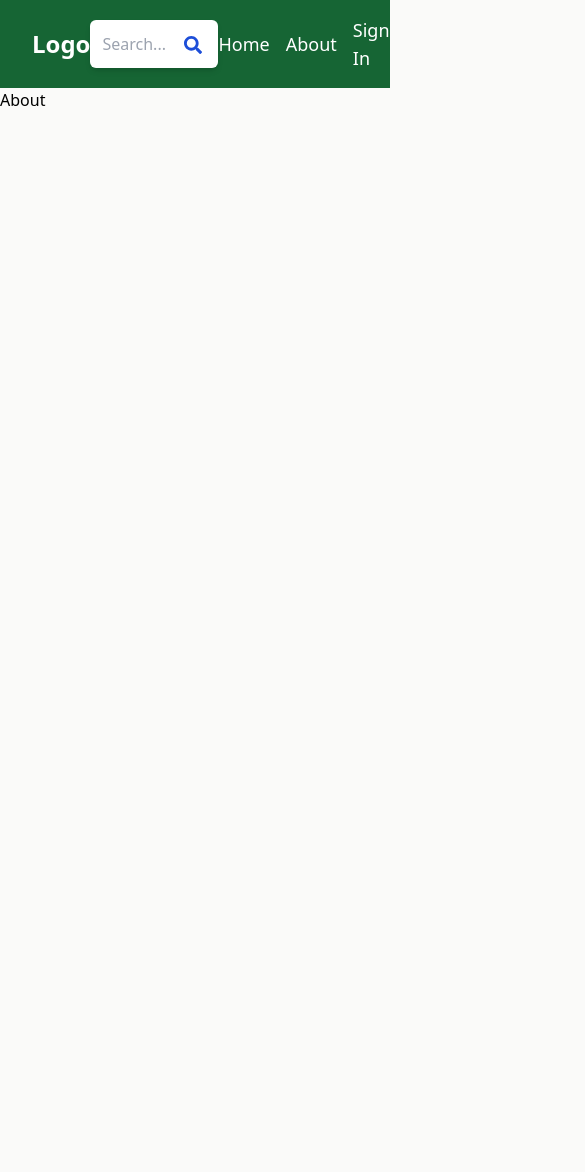
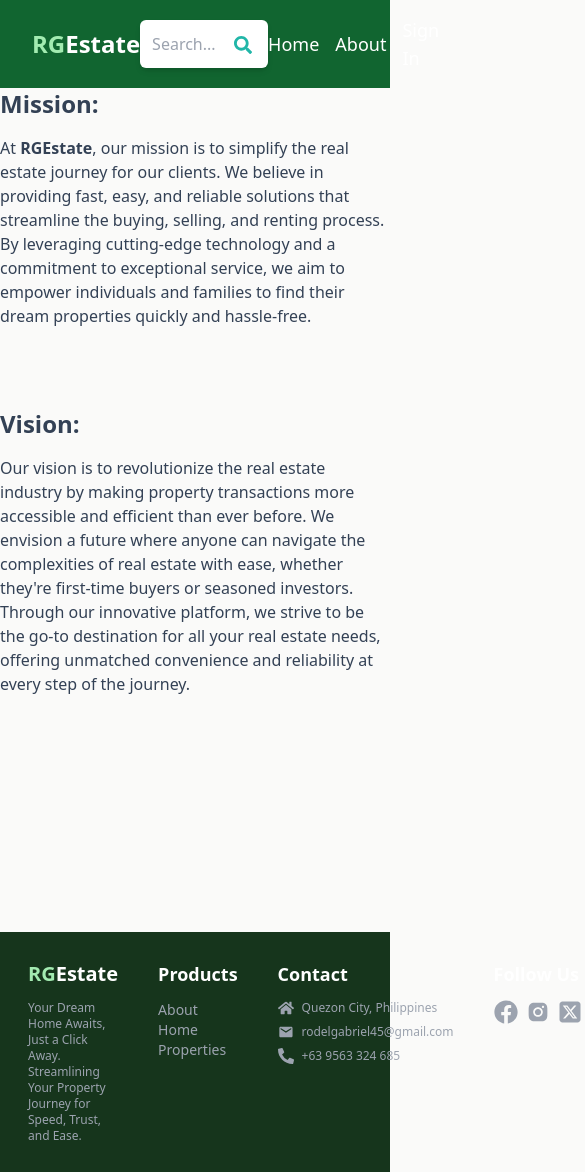
Before and after one commit to rodelgabriel45/project-rg-estate, a React (Vite) app in the folder client/: page /about in a window 390 px wide. Shown: the top 1172 px of the page, 585 px wide, since content can reach past the window. Before the commit the page ends 844 px from the top, so only its background shows below. Built offline with nearby package versions, Linux system fonts and the light colour scheme; no server answers.

Commit message:
complete home page and add footer

```diff
--- /dev/null
+++ b/client/src/components/Footer.jsx
@@ -0,0 +1,65 @@
+import { Link } from "react-router-dom";
+
+import { FaHome } from "react-icons/fa";
+import { MdEmail } from "react-icons/md";
+import { FaPhoneAlt } from "react-icons/fa";
+import { FaFacebook } from "react-icons/fa";
+import { AiFillInstagram } from "react-icons/ai";
+import { FaSquareXTwitter } from "react-icons/fa6";
+import { SiGmail } from "react-icons/si";
+
+export default function Footer() {
+  return (
+    <div className="bg-[#16351c] flex md:justify-between w-full gap-10 p-7 lg:px-24 bottom-0 text-white">
+      <div className="max-w-32 md:max-w-64 flex flex-col gap-3">
+        <h2 className="font-bold text-xl md:text-3xl">
+          <span className="text-[#A3EBB1]">RG</span>Estate
+        </h2>
+        <p className="text-xs md:text-lg text-gray-400">
+          Your Dream Home Awaits, Just a Click Away. Streamlining Your Property
+          Journey for Speed, Trust, and Ease.
+        </p>
+      </div>
+      <div className="max-w-32 flex flex-col gap-3">
+        <h2 className="font-bold text-lg md:text-2xl">Products</h2>
+        <ul className="text-gray-400">
+          <li className="text-sm md:text-xl hover:text-[#A3EBB1]">
+            <Link to={"/about"}>About</Link>
+          </li>
+          <li className="text-sm md:text-xl hover:text-[#A3EBB1]">
+            <Link to={"/home"}>Home</Link>
+          </li>
+          <li className="text-sm md:text-xl hover:text-[#A3EBB1]">
+            <Link to={"/search"}>Properties</Link>
+          </li>
+        </ul>
+      </div>
+      <div className="max-w-44 md:max-w-72 flex flex-col gap-3">
+        <h2 className="font-bold text-lg md:text-2xl">Contact</h2>
+        <ul className="flex flex-col gap-2 text-gray-400">
+          <li className="flex items-center gap-2">
+            <FaHome className="md:text-xl" />
+            <p className="text-xs md:text-xl">Quezon City, Philippines</p>
+          </li>
+          <li className="flex items-center gap-2">
+            <MdEmail className="md:text-xl" />
+            <p className="text-xs md:text-xl">rodelgabriel45@gmail.com</p>
+          </li>
+          <li className="flex items-center gap-2">
+            <FaPhoneAlt className="md:text-xl" />
+            <p className="text-xs md:text-xl">+63 9563 324 685</p>
+          </li>
+        </ul>
+      </div>
+      <div className="max-w-44 md:max-w-72 flex flex-col gap-3">
+        <h2 className="font-bold text-lg md:text-2xl">Follow Us</h2>
+        <div className="text-2xl flex gap-2 text-gray-400">
+          <FaFacebook className="cursor-pointer hover:text-[#A3EBB1]" />
+          <AiFillInstagram className="cursor-pointer hover:text-[#A3EBB1]" />
+          <FaSquareXTwitter className="cursor-pointer hover:text-[#A3EBB1]" />
+          <SiGmail />
+        </div>
+      </div>
+    </div>
+  );
+}
--- a/client/src/components/Header.jsx
+++ b/client/src/components/Header.jsx
@@ -39,9 +39,11 @@ export default function Header() {
 
   return (
     <header>
-      <nav className="flex justify-between items-center px-8 sm:px-20 py-4 mx-auto bg-green-800 text-white">
-        <h1 className="font-bold text-2xl sm:text-3xl">
-          <Link>Logo</Link>
+      <nav className="flex justify-between items-center px-8 sm:px-20 py-4 mx-auto bg-[#116530] text-white">
+        <h1 className="font-bold text-2xl sm:text-3xl lg:text-4xl">
+          <Link>
+            <span className="text-[#A3EBB1]">RG</span>Estate
+          </Link>
         </h1>
         <form
           onSubmit={(e) => handleSubmit(e)}
@@ -55,17 +57,17 @@ export default function Header() {
             className="text-black rounded-md p-3 focus:outline-none w-32 sm:ms-10 sm:w-64 lg:w-[30rem] shadow-md"
           />
           <button>
-            <FaSearch className="absolute right-0 top-4 md:top-3 mr-4 text-lg md:text-2xl text-blue-700 hover:opacity-80" />
+            <FaSearch className="absolute right-0 top-4 md:top-3 mr-4 text-lg md:text-2xl text-[#21B6A8] hover:opacity-80" />
           </button>
         </form>
         <ul className="flex text-lg sm:text-xl space-x-4 items-center">
-          <li className="hover:text-amber-500 hover:underline hover:underline-offset-4">
+          <li className="hover:text-[#A3EBB1] hover:underline hover:underline-offset-4">
             <Link to={"/"}>Home</Link>
           </li>
-          <li className="hover:text-amber-500 hover:underline hover:underline-offset-4">
+          <li className="hover:text-[#A3EBB1] hover:underline hover:underline-offset-4">
             <Link to={"/about"}>About</Link>
           </li>
-          <li className="hover:text-amber-500 hover:underline hover:underline-offset-4">
+          <li className="hover:text-[#A3EBB1] hover:underline hover:underline-offset-4">
             <Link to={currentUser?.data ? "/profile" : "/sign-in"}>
               {currentUser?.data ? profileImg : "Sign In"}
             </Link>
--- a/client/src/components/ListingItem.jsx
+++ b/client/src/components/ListingItem.jsx
@@ -16,7 +16,7 @@ export default function ListingItem({ listing }) {
           <p className="font-bold text-lg truncate">{listing.name}</p>
           <div className="flex items-center gap-2 text-start text-md">
             <FaMapMarkerAlt className="text-green-500" />
-            <p className="font-semibold">{listing.address}</p>
+            <p className="font-semibold truncate">{listing.address}</p>
           </div>
           <p className="line-clamp-4">{listing.description}</p>
           <p className="font-semibold text-lg text-slate-600">
--- /dev/null
+++ b/client/src/components/RecentListings.jsx
@@ -0,0 +1,39 @@
+import { Link } from "react-router-dom";
+import ListingItem from "./ListingItem";
+
+export default function RecentListings({ listings, text, type }) {
+  let linkTo;
+
+  if (type === "offer") {
+    linkTo = "offer=true";
+  } else if (type === "sale") {
+    linkTo = "type=sale";
+  } else {
+    linkTo = "type=rent";
+  }
+
+  return (
+    <div className="flex flex-col max-w-[90rem] mx-auto p-4 gap-8 my-10">
+      {listings && listings.length > 0 && (
+        <div>
+          <div className="my-4">
+            <h2 className="font-bold text-2xl lg:text-3xl text-slate-700">
+              Recent {text}
+            </h2>
+            <Link
+              to={`/search?${linkTo}`}
+              className="text-blue-700 text-sm lg:text-lg hover:opacity-75"
+            >
+              Show more {text}..
+            </Link>
+          </div>
+          <div className="flex flex-col sm:flex-row sm:flex-wrap sm:gap-4">
+            {listings.map((listing) => (
+              <ListingItem key={listing._id} listing={listing} />
+            ))}
+          </div>
+        </div>
+      )}
+    </div>
+  );
+}
--- a/client/src/pages/About.jsx
+++ b/client/src/pages/About.jsx
@@ -1,3 +1,31 @@
 export default function AboutPage() {
-  return <div>About</div>;
+  return (
+    <div className="flex flex-col lg:flex-row lg:items-center lg:justify-center gap-20 min-h-screen">
+      <div className="flex flex-col gap-4 text-slate-700 max-w-3xl">
+        <span className="font-bold text-2xl lg:text-4xl">Mission:</span>{" "}
+        <p className="lg:text-2xl">
+          At <span className="font-bold">RGEstate</span>, our mission is to
+          simplify the real estate journey for our clients. We believe in
+          providing fast, easy, and reliable solutions that streamline the
+          buying, selling, and renting process. By leveraging cutting-edge
+          technology and a commitment to exceptional service, we aim to empower
+          individuals and families to find their dream properties quickly and
+          hassle-free.
+        </p>
+      </div>
+
+      <div className="flex flex-col gap-4 text-slate-700 max-w-3xl">
+        <span className="font-bold text-2xl lg:text-4xl">Vision:</span>{" "}
+        <p className="lg:text-2xl">
+          Our vision is to revolutionize the real estate industry by making
+          property transactions more accessible and efficient than ever before.
+          We envision a future where anyone can navigate the complexities of
+          real estate with ease, whether they're first-time buyers or seasoned
+          investors. Through our innovative platform, we strive to be the go-to
+          destination for all your real estate needs, offering unmatched
+          convenience and reliability at every step of the journey.
+        </p>
+      </div>
+    </div>
+  );
 }
--- a/client/src/pages/EditListing.jsx
+++ b/client/src/pages/EditListing.jsx
@@ -283,7 +283,7 @@ export default function CreateListingPage() {
     "shadow-md border border-slate-400 w-[24rem]  p-2 rounded-md";
 
   return (
-    <main className="text-center mt-5 ">
+    <main className="text-center mt-5 min-h-screen">
       <h1 className="font-bold text-3xl md:text-4xl mb-10 md:mb-20">
         Edit listing
       </h1>
--- /dev/null
+++ b/client/src/pages/FooterLayout.jsx
@@ -0,0 +1,12 @@
+import React from "react";
+import { Outlet } from "react-router-dom";
+import Footer from "../components/Footer";
+
+export default function FooterLayout() {
+  return (
+    <>
+      <Outlet />
+      <Footer />
+    </>
+  );
+}
--- a/client/src/pages/Profile.jsx
+++ b/client/src/pages/Profile.jsx
@@ -224,7 +224,7 @@ export default function ProfilePage() {
   };
 
   return (
-    <div className="text-center mt-5 ">
+    <div className="text-center mt-5 min-h-screen">
       <h1 className="font-bold text-3xl sm:text-4xl mb-10">Profile</h1>
       <form
         onSubmit={(e) => handleSubmit(e)}
@@ -293,7 +293,7 @@ export default function ProfilePage() {
         </Button>
       </form>
       <Link to={"/create-listing"}>
-        <Button bgColor="bg-green-700">Create Listing</Button>
+        <Button bgColor="bg-[#116530]">Create Listing</Button>
       </Link>
 
       {updateSuccess && (
```
Also changed, not shown: client/src/App.jsx (+7 -0 lines), client/src/pages/Home.jsx (+135 -1 lines).
